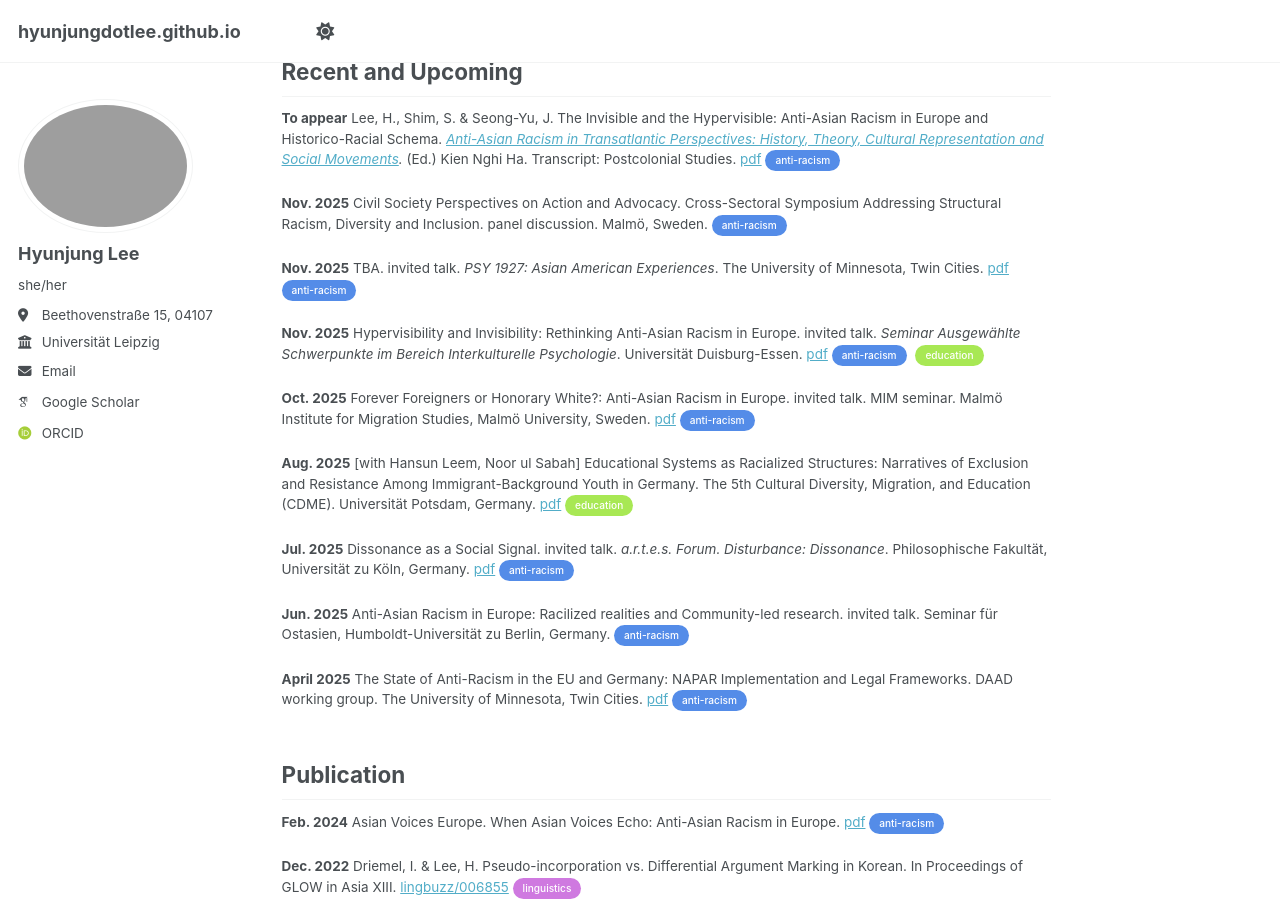
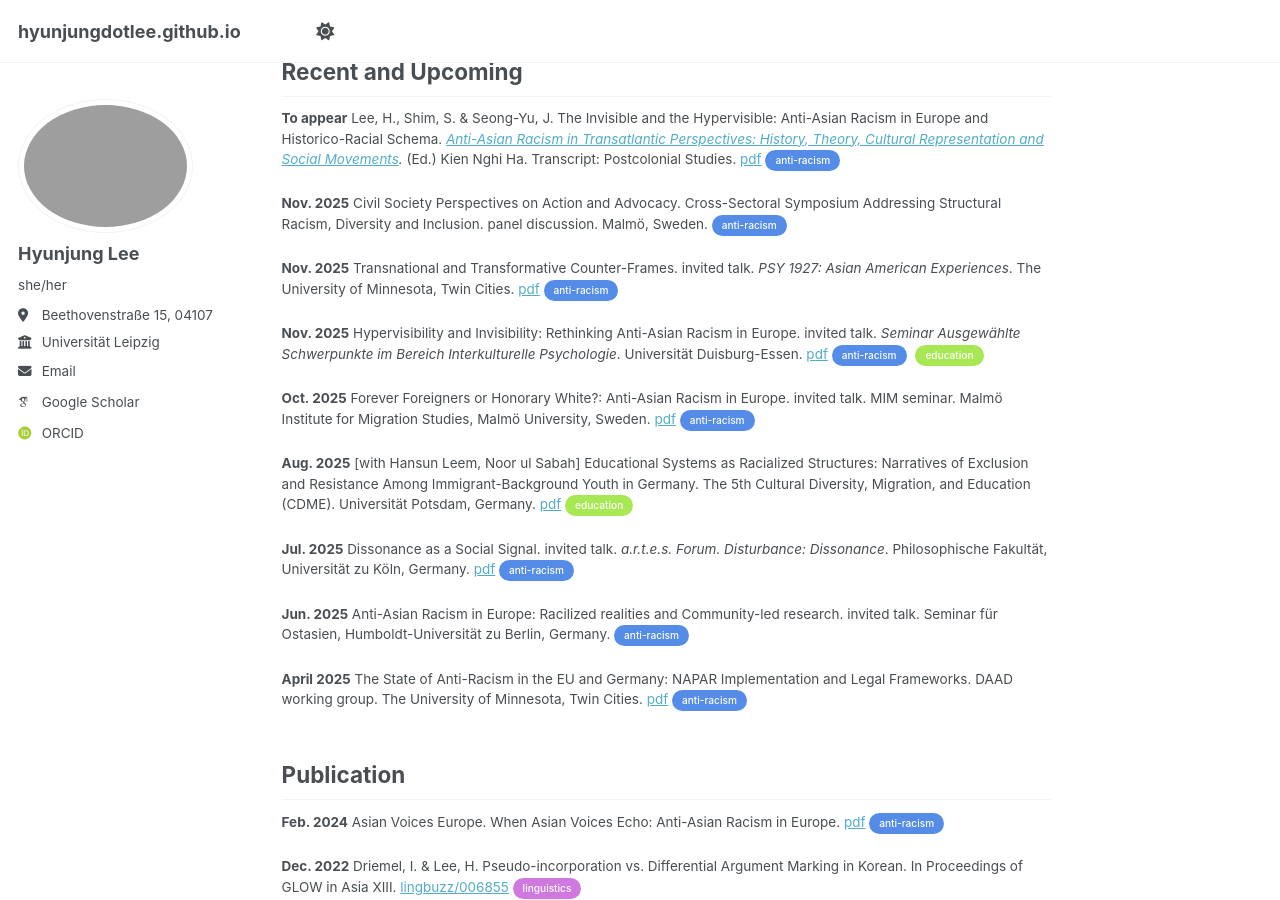
Before and after one commit to hyunjungdotlee/hyunjungdotlee.github.io, a Jekyll site: the page built from _pages/about.md, in a window 1280 px wide and 900 px high, scrolled down 499 px. Built offline with Jekyll 4.4.1, drawn with Linux system fonts in a browser that asks for light colours; some web fonts are replaced; a script that is not in the unit is left out.

Commit message:
Update invited talk details in about.md

```diff
--- a/_pages/about.md
+++ b/_pages/about.md
@@ -28,7 +28,7 @@ Lee, H., Shim, S. & Seong-Yu, J. The Invisible and the Hypervisible: Anti-Asian
 
 <strong>Nov. 2025</strong> Civil Society Perspectives on Action and Advocacy. Cross-Sectoral Symposium Addressing Structural Racism, Diversity and Inclusion. panel discussion. Malmö, Sweden. <span class="pill pill-ar">anti-racism</span>
 
-<strong>Nov. 2025</strong> TBA. invited talk. <em>PSY 1927: Asian American Experiences</em>. The University of Minnesota, Twin Cities.  [pdf](files/Lee2025UMinnesota.pdf) <span class="pill pill-ar">anti-racism</span>
+<strong>Nov. 2025</strong> Transnational and Transformative Counter-Frames. invited talk. <em>PSY 1927: Asian American Experiences</em>. The University of Minnesota, Twin Cities.  [pdf](files/Lee2025UMinnesota.pdf) <span class="pill pill-ar">anti-racism</span>
 
 <strong>Nov. 2025</strong>  Hypervisibility and Invisibility: Rethinking Anti-Asian Racism in Europe. invited talk. <em>Seminar Ausgewählte Schwerpunkte im Bereich Interkulturelle Psychologie</em>. Universität Duisburg-Essen. [pdf](files/Lee2025UEssen.pdf) <span class="pill pill-ar">anti-racism</span> <span class="pill pill-ed">education</span>
 
```
